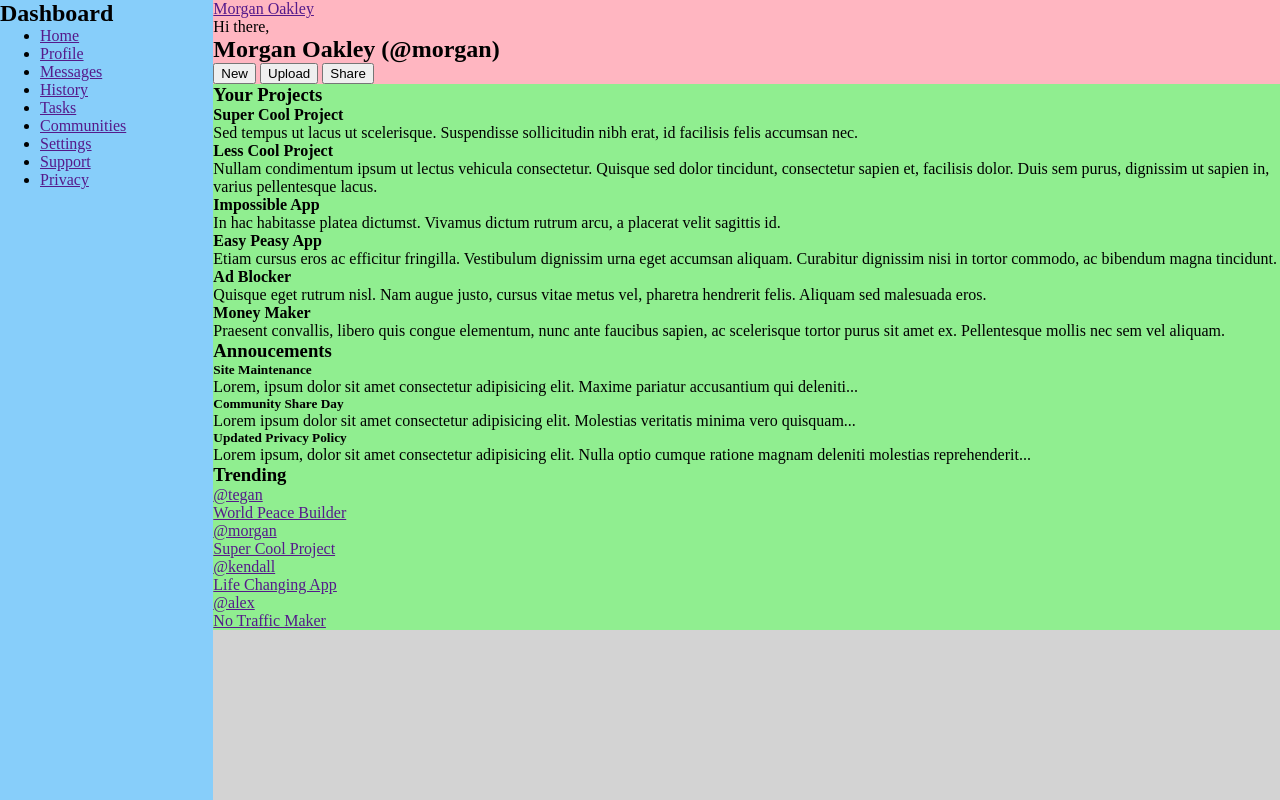
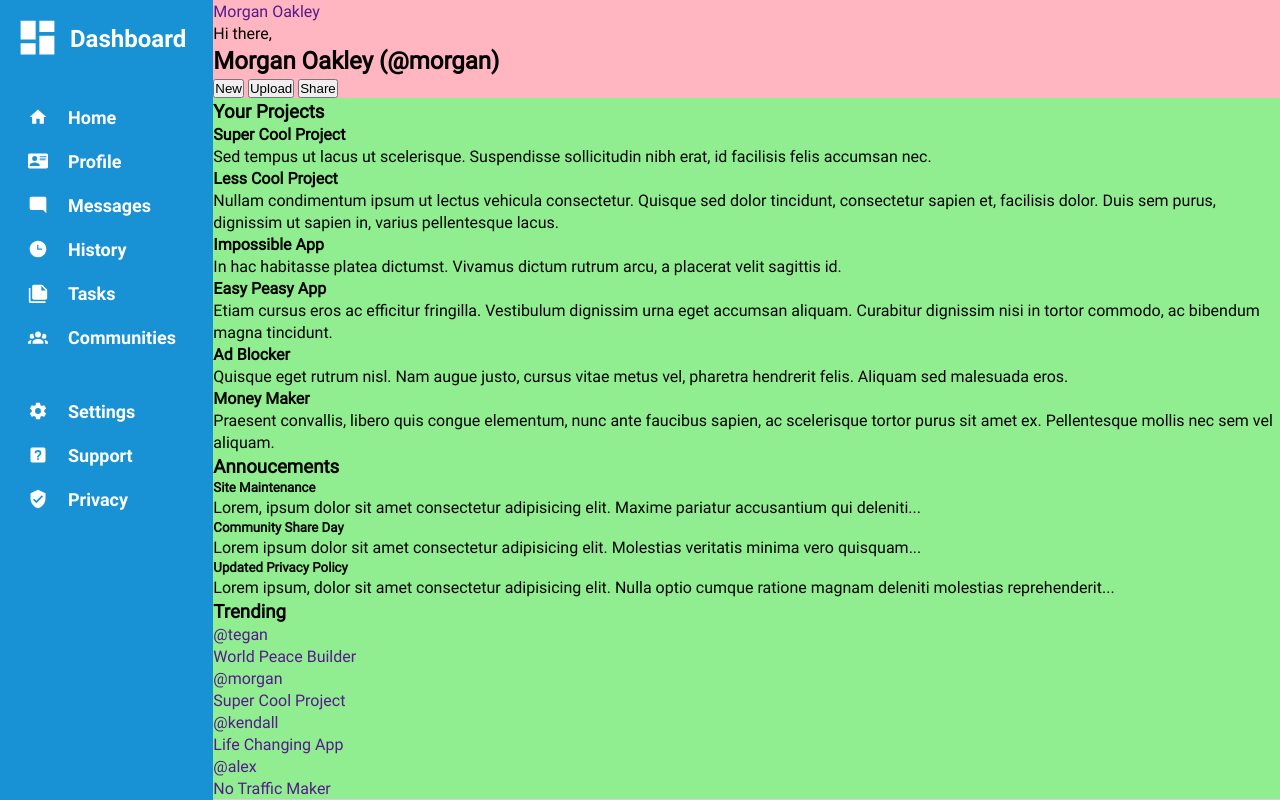
Before and after one commit to shrey9s/odin-admin-dashboard, a plain HTML site: page index.html in a window 1280 px wide. Drawn offline with Linux system fonts and the light colour scheme.

Commit message:
Lay out sidebar using Grid and add typographical style

```diff
--- a/index.html
+++ b/index.html
@@ -11,28 +11,56 @@
 <body>
     <div class="grid-container">
         <aside class="sidebar">
-            <div class="dashboard-home">
-                <div class="logo">
-                    <!--Logo-->
-                </div>
+            <div class="dashboard-title">
+                <img class="filter-white" src="./icons/dashboard.svg" alt="Dashboard icon">
                 <h1>Dashboard</h1>
             </div>
-            <nav>
+
+            <nav class="nav-links">
                 <ul class="nav-links-1">
-                    <li><a href="">Home</a></li>
-                    <li><a href="">Profile</a></li>
-                    <li><a href="">Messages</a></li>
-                    <li><a href="">History</a></li>
-                    <li><a href="">Tasks</a></li>
-                    <li><a href="">Communities</a></li>
+                    <li>
+                        <img class="filter-white" src="./icons/home.svg" alt="Home icon">
+                        <a href="">Home</a>
+                    </li>
+                    <li>
+                        <img class="filter-white" src="./icons/profile.svg" alt="Profile icon">
+                        <a href="">Profile</a>
+                    </li>
+                    <li>
+                        <img class="filter-white" src="./icons/messages.svg" alt="Messages icon">
+                        <a href="">Messages</a>
+                    </li>
+                    <li>
+                        <img class="filter-white" src="./icons/history.svg" alt="History icon">
+                        <a href="">History</a>
+                    </li>
+                    <li>
+                        <img class="filter-white" src="./icons/tasks.svg" alt="Tasks icon">
+                        <a href="">Tasks</a>
+                    </li>
+                    <li>
+                        <img class="filter-white" src="./icons/communities.svg" alt="Communities icon">
+                        <a href="">Communities</a>
+                    </li>
                 </ul>
+
                 <ul class="nav-links-2">
-                    <li><a href="">Settings</a></li>
-                    <li><a href="">Support</a></li>
-                    <li><a href="">Privacy</a></li>
+                    <li>
+                        <img class="filter-white" src="./icons/settings.svg" alt="Settings icon">
+                        <a href="">Settings</a>
+                    </li>
+                    <li>
+                        <img class="filter-white" src="./icons/support.svg" alt="Support icon">
+                        <a href="">Support</a>
+                    </li>
+                    <li>
+                        <img class="filter-white" src="./icons/privacy.svg" alt="Privacy icon">
+                        <a href="">Privacy</a>
+                    </li>
                 </ul>
             </nav>
         </aside>
+
         <div class="header-main-container">
             <header class="header">
                 <div class="upper-header">
@@ -61,6 +89,7 @@
                     </div>
                 </div>
             </header>
+
             <main class="main-content">
                 <section class="projects">
                     <h3>Your Projects</h3>
@@ -89,6 +118,7 @@
                         <p>Praesent convallis, libero quis congue elementum, nunc ante faucibus sapien, ac scelerisque tortor purus sit amet ex. Pellentesque mollis nec sem vel aliquam.</p>
                     </article>
                 </section>
+
                 <section class="announcements">
                     <h3>Annoucements</h3>
                     <article class="announcement">
--- a/style.css
+++ b/style.css
@@ -1,4 +1,3 @@
-/* CSS Reset */
 html {
     box-sizing: border-box;
 }
@@ -11,7 +10,36 @@ html {
 
 * {
     margin: 0;
-    /* padding: 0; */
+    padding: 0;
+}
+
+@font-face {
+    font-family: 'robotoregular';
+    src: url('./fonts/roboto-regular-webfont.woff2') format('woff2'),
+        url('./fonts/roboto-regular-webfont.woff') format('woff');
+    font-weight: normal;
+    font-style: normal;
+}
+
+@font-face {
+    font-family: 'robotobold';
+    src: url('./fonts/roboto-bold-webfont.woff2') format('woff2'),
+        url('./fonts/roboto-bold-webfont.woff') format('woff');
+    font-weight: normal;
+    font-style: normal;
+}
+
+body {
+    font-family: 'robotoregular'; /* add fallback */
+    /*line-height: 1.5;*/
+}
+
+ul {
+    list-style-type: none;
+}
+
+a {
+    text-decoration: none;
 }
 
 .grid-container {
@@ -20,9 +48,71 @@ html {
     grid-template-columns: 1fr 5fr;
 }
 
+/* ----- Sidebar ----- */
+
 .sidebar {
-    background-color: lightskyblue;
+    color: #ffffff;
+    font-family: 'robotobold';
+    background-color: #1892d4;
+
+    display: grid;
+    align-content: start;
+    row-gap: 30px;
 }
+
+.dashboard-title {
+    display: grid;
+    grid-template-columns: 45px 1fr;
+    align-items: center;
+    column-gap: 10px;
+    padding: 15px;
+    /*border: 1px solid red;*/
+}
+
+.dashboard-title img {
+    width: 45px;
+    /*border: 1px solid lightgreen;*/
+}
+
+.nav-links {
+    display: grid;
+    row-gap: 50px;
+    padding: 0 28px;
+    /*border: 1px solid red;*/
+}
+
+.nav-links-1,
+.nav-links-2 {
+    display: grid;
+    row-gap: 20px;
+    /*border: 1px solid pink;*/
+}
+
+.nav-links-1 li,
+.nav-links-2 li {
+    display: grid;
+    grid-template-columns: 20px 1fr;
+    align-items: center;
+    column-gap: 20px;
+    /*border: 1px solid yellow;*/
+}
+
+.nav-links img {
+    width: 20px;
+    /*border: 1px solid aquamarine;*/
+}
+
+.nav-links a {
+    color: inherit;
+    font-size: 18px;
+    /*border: 1px solid aqua;*/
+}
+
+.filter-white { /* Changes colour of SVG icons to white */
+    filter: invert(100%) sepia(0%) saturate(7420%) hue-rotate(127deg) brightness(95%) contrast(115%);
+}
+
+/* ------------------- */
 
 .header {
     background-color: lightpink;
```
Also changed, not shown: fonts/roboto-bold-webfont.woff (added), fonts/roboto-bold-webfont.woff2 (added), fonts/roboto-regular-webfont.woff (added), fonts/roboto-regular-webfont.woff2 (added), icons/communities.svg (added), icons/dashboard.svg (added), icons/history.svg (added), icons/home.svg (added), icons/messages.svg (added), icons/privacy.svg (added), icons/profile.svg (added), icons/settings.svg (added), icons/support.svg (added), icons/tasks.svg (added).
